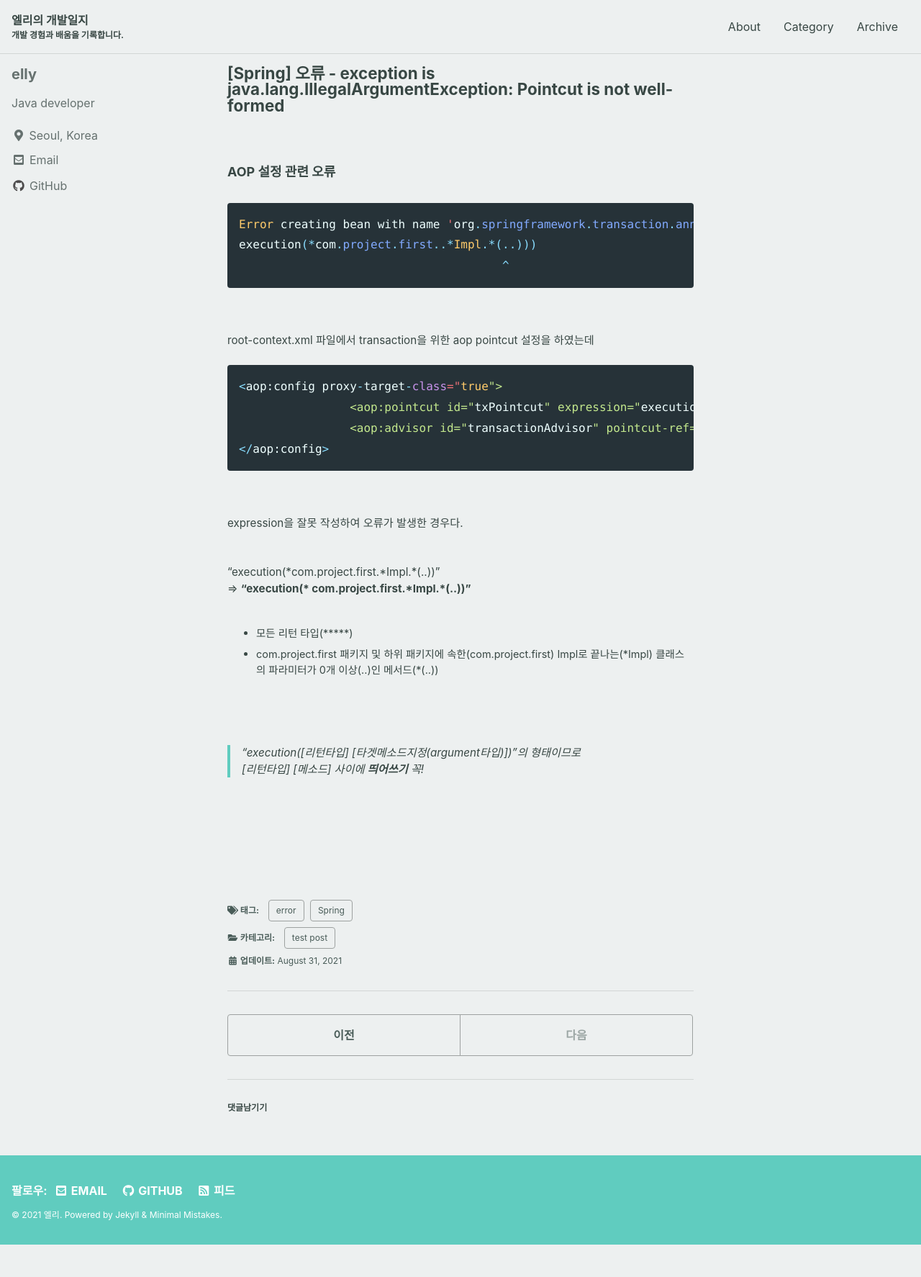
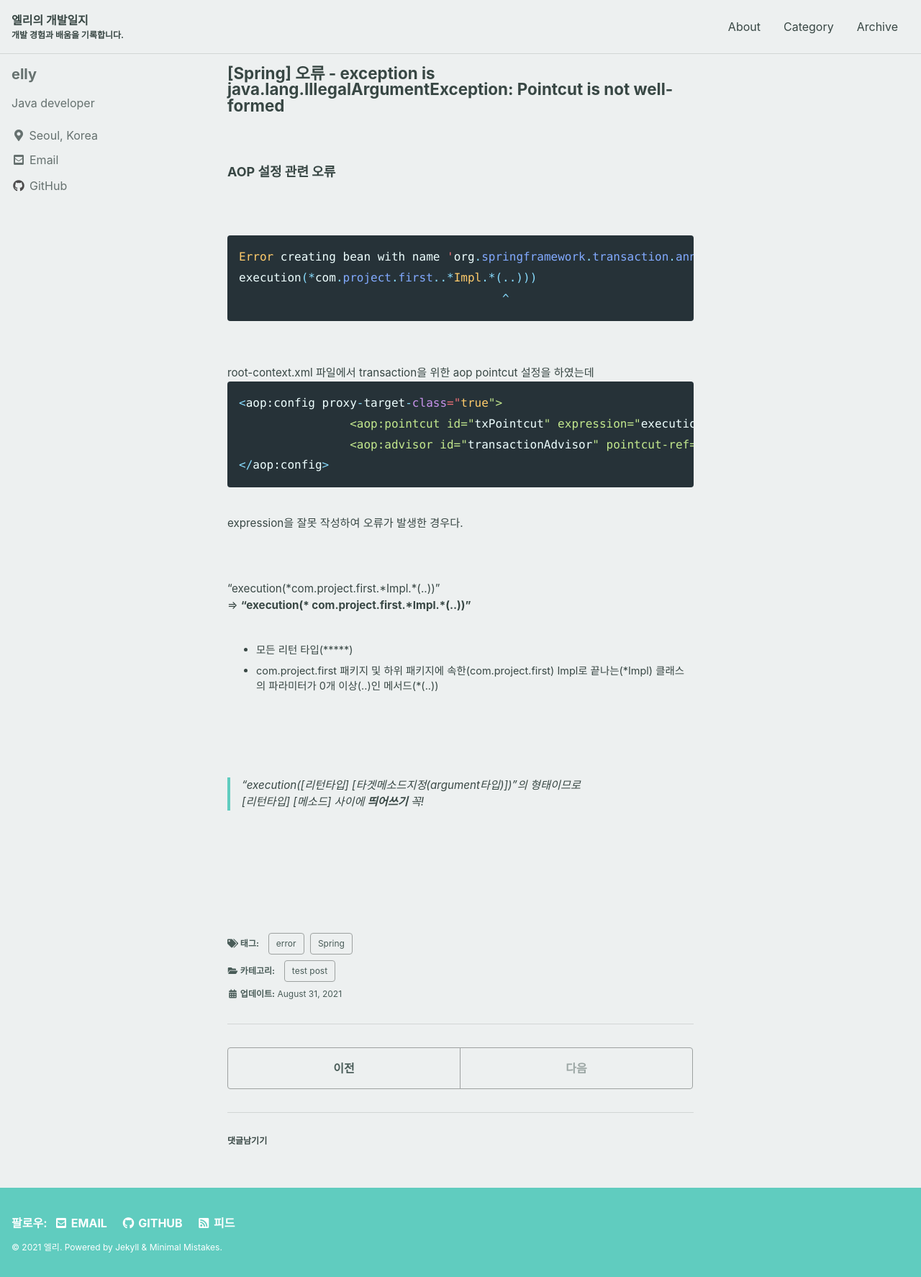
Before and after one commit to ellylee617/ellylee617.github.io, a Jekyll site: the page built from _posts/2020-08-31-spring-error1.md, in a window 1280 px wide. Shown: the whole page at 72% size. Built offline with Jekyll 4.4.1, drawn with Linux system fonts in a browser that asks for light colours; cached includes are drawn as plain includes; comment, search, counter and statistics services are not loaded; before the commit the page ends 1729 px from its top, so only the background shows below that.

Commit message:
Update 2020-08-31-spring-error1.md

````diff
--- a/_posts/2020-08-31-spring-error1.md
+++ b/_posts/2020-08-31-spring-error1.md
@@ -21,7 +21,8 @@ tags:
 
 ### AOP 설정 관련 오류
 
-<br>
+<br><br><br>
+
 
 ```java
 Error creating bean with name 'org.springframework.transaction.annotation.AnnotationTransactionAttributeSource#0': Initialization of bean failed; nested exception is java.lang.IllegalArgumentException: Pointcut is not well-formed: expecting 'name pattern' at character position 38
@@ -32,7 +33,7 @@ execution(*com.project.first..*Impl.*(..)))
 
 <br><br>
 root-context.xml 파일에서 transaction을 위한 aop pointcut 설정을 하였는데
-<br><br>
+<br>
 
 ```java
 <aop:config proxy-target-class="true">
@@ -41,11 +42,11 @@ root-context.xml 파일에서 transaction을 위한 aop pointcut 설정을 하
 </aop:config>
 ```
 
-<br><br>
+<br>
 expression을 잘못 작성하여 오류가 발생한 경우다.
 
 
-<br><br>
+<br><br><br>
 "execution(\*com.project.first.\*Impl.*(..))"
 
 ⇒ **"execution(* com.project.first.\*Impl.\*(..))"**
@@ -55,7 +56,7 @@ expression을 잘못 작성하여 오류가 발생한 경우다.
 
 - com.project.first 패키지 및 하위 패키지에 속한(com.project.first) Impl로 끝나는(\*Impl) 클래스의 파라미터가 0개 이상(..)인 메서드(*(..))
 
-<br><br>
+<br><br><br>
 >"execution([리턴타입] [타겟메소드지정(argument타입)])"의 형태이므로
 >
 >
````
